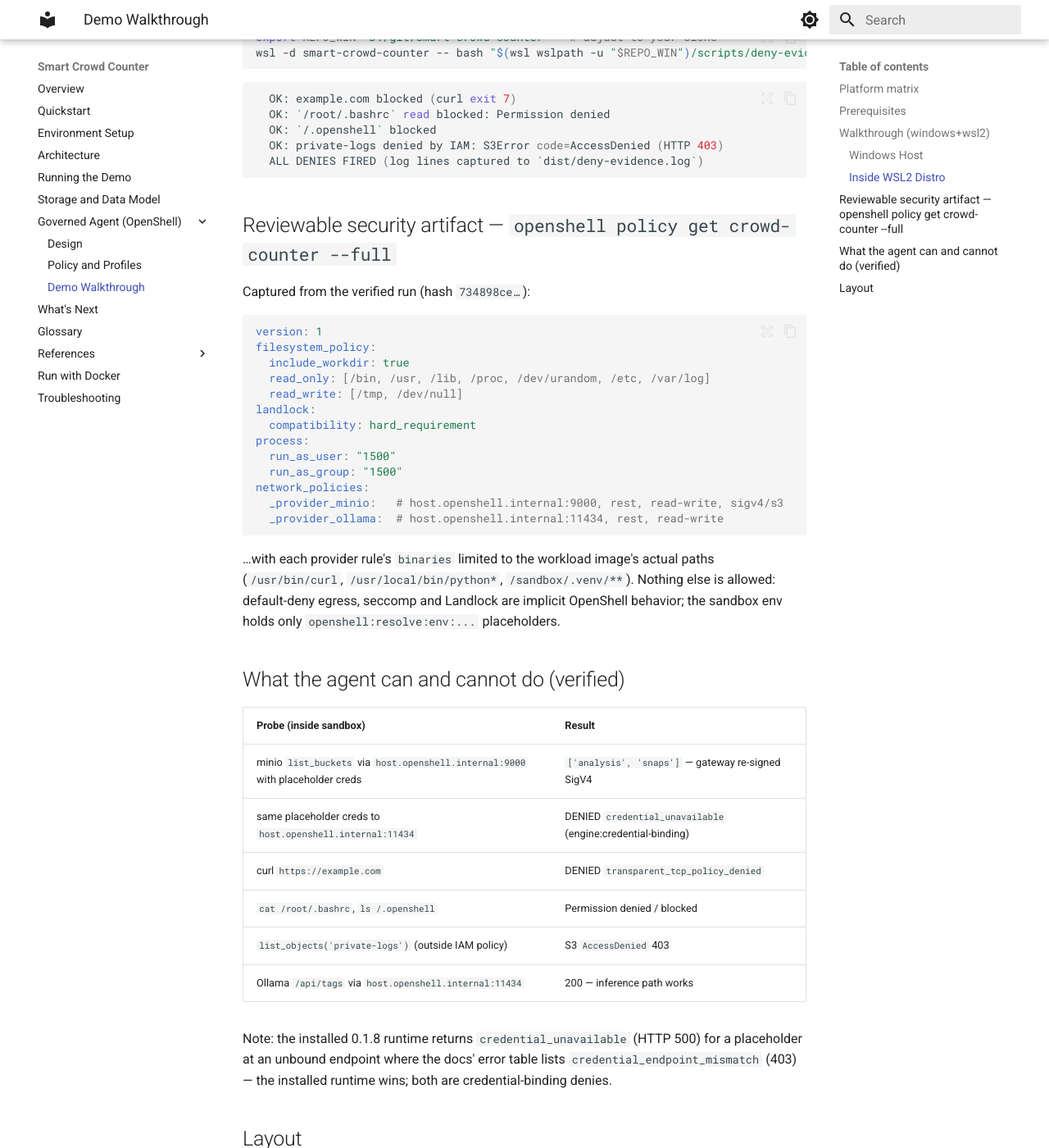
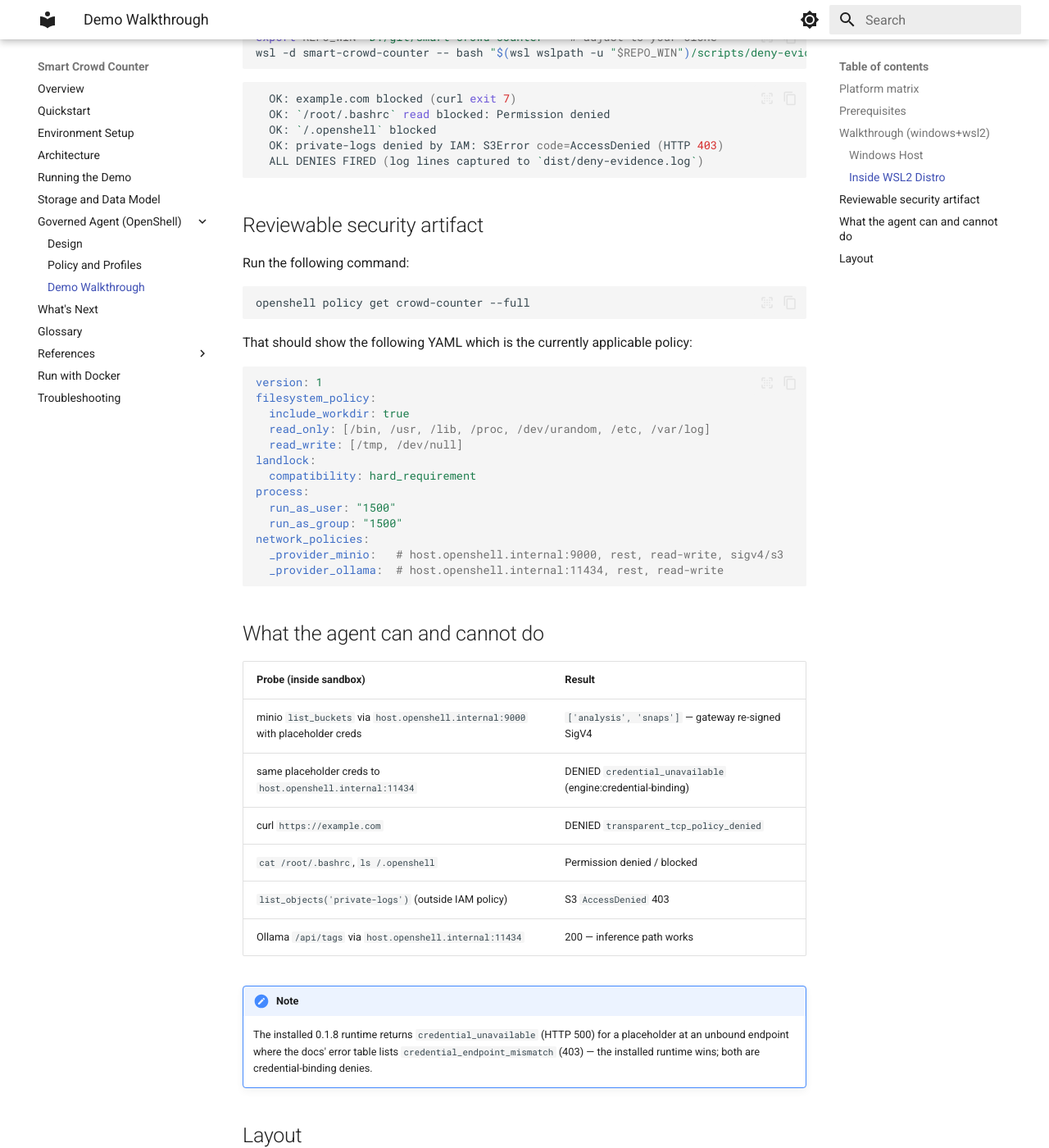
Before and after one commit to kameshsampath/smart-crowd-counter, an MkDocs documentation site: the page built from docs/governed-agent.md, in a window 1280 px wide and 1400 px high, scrolled down 2619 px. Shown: the whole window at 82% size. Built offline with MkDocs 1.6.1 and Material for MkDocs 9.7.7, drawn with Linux system fonts in a browser that asks for light colours.

Commit message:
docs: polish walkthrough, quickstart, and policy page wording
Generated by Mistral Vibe.
Co-Authored-By: Mistral Vibe <vibe@mistral.ai>

````diff
--- a/docs/governed-agent.md
+++ b/docs/governed-agent.md
@@ -114,9 +114,15 @@
   ALL DENIES FIRED (log lines captured to `dist/deny-evidence.log`)
 ```
 
-## Reviewable security artifact — `openshell policy get crowd-counter --full`
+## Reviewable security artifact
 
-Captured from the verified run (hash `734898ce…`):
+Run the following command:
+
+```shell
+openshell policy get crowd-counter --full
+```
+
+That should show the following YAML which is the currently applicable policy:
 
 ```yaml
 version: 1
@@ -134,12 +140,7 @@
   _provider_ollama:  # host.openshell.internal:11434, rest, read-write
 ```
 
-…with each provider rule's `binaries` limited to the workload image's actual paths
-(`/usr/bin/curl`, `/usr/local/bin/python*`, `/sandbox/.venv/**`). Nothing else is
-allowed: default-deny egress, seccomp and Landlock are implicit OpenShell
-behavior; the sandbox env holds only `openshell:resolve:env:...` placeholders.
-
-## What the agent can and cannot do (verified)
+## What the agent can and cannot do
 
 | Probe (inside sandbox) | Result |
 | ---------------------- | ------ |
````
Also changed, not shown: other parts of docs/governed-agent.md (+5 -4 lines), docs/quickstart.md (+1 -3 lines), docs/sandbox-policy.md (+16 -11 lines).
